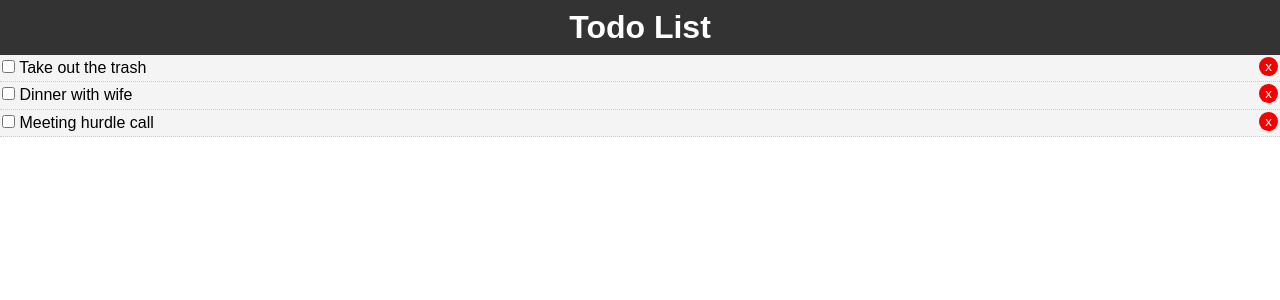
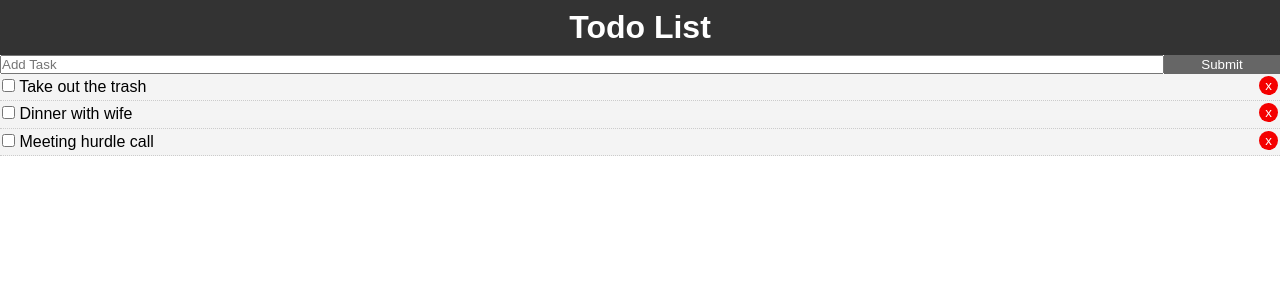
Before and after one commit to developinghands/Todo-App, a React (Create React App) app: page / in a window 1280 px wide. Shown: the top 300 px of the page. Built offline with nearby package versions, Linux system fonts and the light colour scheme.

Commit message:
Add task component added

```diff
--- a/package.json
+++ b/package.json
@@ -8,7 +8,8 @@
     "@testing-library/user-event": "^7.2.1",
     "react": "^16.13.1",
     "react-dom": "^16.13.1",
-    "react-scripts": "3.4.3"
+    "react-scripts": "3.4.3",
+    "uuid": "^8.3.0"
   },
   "scripts": {
     "start": "react-scripts start",
--- a/src/App.js
+++ b/src/App.js
@@ -1,6 +1,8 @@
 import React from 'react';
 import Header from './components/layout/Header';
+import AddTodo from './components/AddTodo';
 import Todo from './components/Todo';
+import {v4} from 'uuid';
 import './App.css';
 
 class App extends React.Component {
@@ -8,17 +10,17 @@
   state = {
     todos : [
         {
-            id : 1,
+            id : v4(),
             task : "Take out the trash",
             complete : false
         },
         {
-            id : 2,
+            id : v4(),
             task : "Dinner with wife",
             complete : false
         },
         {
-            id : 3,
+            id : v4(),
             task : "Meeting hurdle call",
             complete : false
         }
@@ -45,10 +47,23 @@
   });
 }
 
+// Add Task
+addTodo = (title) => {
+  const newTodo = {
+    id: v4(),
+    task: title,
+    complete: false,
+  }
+  this.setState({
+    todos: [...this.state.todos, newTodo]
+  });
+}
+
 render(){
   return (
     <div className="App">
     <Header/>
+    <AddTodo getTitle={this.addTodo} />
     <Todo todos = {this.state.todos}
           markComplete = {this.markComplete}
           delete = {this.deleteTask}/>
--- /dev/null
+++ b/src/components/AddTodo.js
@@ -0,0 +1,45 @@
+import React, { Component } from 'react'
+
+export class AddTodo extends Component {
+    state = {
+        title: ''
+    }
+
+    onChange = (e) => this.setState({[e.target.name]: e.target.value});
+    onSubmit = (e) => {
+        e.preventDefault();
+        this.props.getTitle(this.state.title);
+        this.setState({title: ' '});
+    }
+    render() {
+        return (
+            <form onSubmit={this.onSubmit} style={formStyle}>
+                <input  type = 'text'
+                        name = 'title'
+                        placeholder = 'Add Task'
+                        style={inputStyle}
+                        value={this.state.title}
+                        onChange={this.onChange}/>
+                <input  type = 'submit'
+                        name = 'submit'
+                        style={btnStyle} />
+            </form>
+        )
+    }
+}
+
+const formStyle = {
+    display: 'flex'
+}
+const inputStyle = {
+    flex: '10'
+}
+const btnStyle = {
+    flex: '1',
+    backgroundColor: '#666',
+    color: 'white',
+    border: 'none',
+    cursor: 'pointer'
+}
+
+export default AddTodo
```
Also changed, not shown: 1 other file (tests, documents, lock files or other folders).
